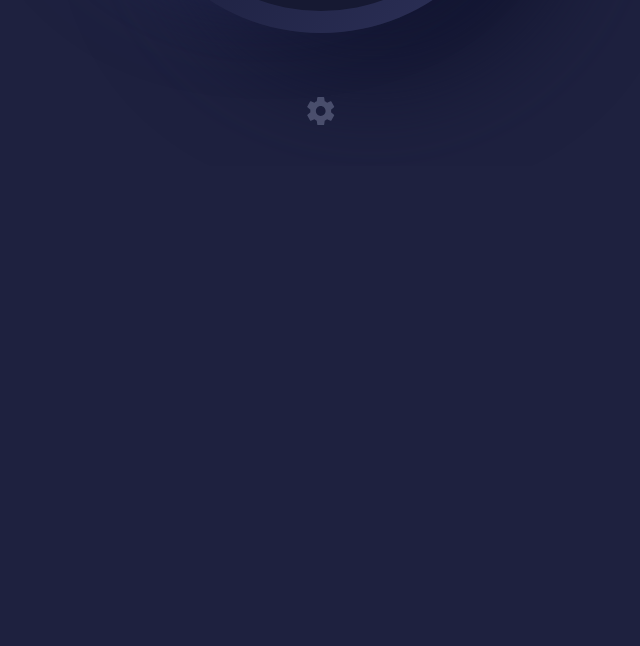
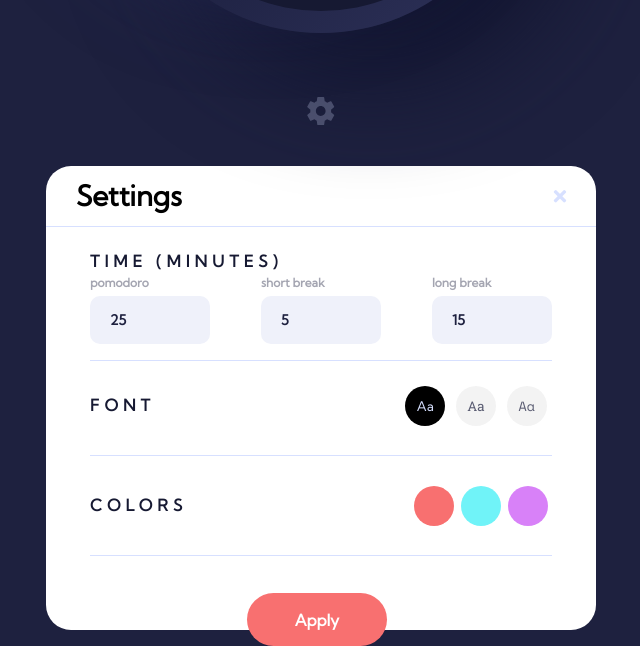
Before and after one commit to hudarahma/pomodoro-app, a plain HTML site: page index.html in a window 1280 px wide. Shown: the part 634-1280 px from the top of the page, without its empty margins (319-959 px from the left). Before the commit the page ends 800 px from the top, so only its background shows below. Drawn offline with nearby package versions, Linux system fonts and the light colour scheme.

Commit message:
creating-form-settings

```diff
--- a/css/style.css
+++ b/css/style.css
@@ -8,6 +8,9 @@
     --darker-blue:#161932;
     --white: #FFFFFF;
     --beige: #EFF1FA;
+    --robot-font :'Roboto Slab', serif;
+    --space-font : 'Space Mono', monospace;
+
 }
 
 * {
@@ -28,12 +31,29 @@ h1{
     font-size: 100px;
     letter-spacing: -5px;
 }
+
+h2{
+    font-weight: bold;
+    font-size: 28px;
+    line-height: 28px;
+    color: black;
+}
+
 h3 {
     font-weight: bold;
-    font-size: 13px;
+    font-size: 18px;
     line-height: 16px;
     letter-spacing: 15px;
     text-transform: uppercase;
+}
+
+h4 {
+    font-weight: bold;
+    font-size: 16px;
+    line-height: 13px;
+    letter-spacing: 5px;
+    text-transform: uppercase;
+    color: #161932;
 }
 
 .title {
@@ -201,3 +221,170 @@ nav > ul > li {
     user-select: none;
     cursor: pointer;
 }
+
+
+/* Form Section */
+
+form {
+    pointer-events: auto;
+    margin: auto;
+    border-radius: 25px;
+    width: 550px;
+    height: 464px;
+    background-color: var(--white);
+}
+/********** Title Settings *********/
+
+.title-settings{
+    width: 100%;
+    height: 28px;
+    display: flex;
+    align-items: center;
+    justify-content: space-between;
+    padding: 30px;
+    border-bottom: 1px solid var(--light-blue);
+}
+
+.title-settings i {
+    font-size: 18px;
+    color: var(--light-blue);
+}
+
+/********** Times Settings *********/
+.time-types {
+    width: 100%;
+    height: 129px;
+    padding-top: 25px;
+}
+
+.wrap-container {
+    width: 462px;
+    height: 109px;
+    display: flex;
+    flex-direction: column;
+    align-items: baseline;
+    justify-content: space-around;
+    margin: auto;
+    padding-bottom: 15px;
+    border-bottom: 1px solid;
+
+}
+
+.wrap-types {
+    display: flex;
+    align-items: center;
+    justify-content: space-between;
+    height: 70px;
+    width: 100%;
+}
+
+.times-opts input{
+    width: 120px;
+    height: 48px;
+    font-weight: bold;
+    font-size: 14px;
+    line-height: 14px;
+    color: var(--dark-blue);
+    padding: 20px;
+    margin-top: 5px;
+    background: #EFF1FA;
+    border-radius: 10px;
+    border: none;
+    cursor: pointer;
+}
+
+.times-opts label {
+    font-weight: bold;
+    font-size: 12px;
+    line-height: 12px;
+    color: #1E213F;
+    mix-blend-mode: normal;
+    opacity: 0.4;
+}
+
+.times-opts input:focus {
+    outline: none;
+}
+
+/********** Fonts Settings *********/
+
+.font-types {
+    width: 462px;
+    height: 100px;
+    margin: auto;
+    padding-top: 15px;
+    display: flex;
+    align-items: center;
+    justify-content: space-between;
+    padding-bottom: 15px;
+    border-bottom: 1px solid;
+}
+
+.font-buttons {
+    width: 152px;
+    height: 80px;
+    display: flex;
+    align-items: center;
+    justify-content: space-around;
+}
+.font-buttons input {
+    width: 40px;
+    height: 40px;
+    border-radius: 50%;
+    border: none;
+
+}
+.font-buttons input:focus {
+    outline: none;
+}
+
+/********** Colors Settings *********/
+.colors {
+    width: 462px;
+    height: 100px;
+    margin: auto;
+    padding-top: 15px;
+    display: flex;
+    align-items: center;
+    justify-content: space-between;
+    padding-bottom: 15px;
+    border-bottom: 1px solid;
+}
+
+.colors-type {
+    width: 142px;
+    height: 80px;
+    display: flex;
+    align-items: center;
+    justify-content: space-around;
+}
+.colors-type input {
+    width: 40px;
+    height: 40px;
+    border-radius: 50%;
+    border: none;
+}
+.colors-type input:focus {
+    outline: none;
+}
+
+/********** Button submit *********/
+#submit-btn {
+    left: 201px;
+    width: 140px;
+    height: 53px;
+    background: var(--orange);
+    border-radius: 26.5px;
+    border: none;
+    position: relative;
+    top: 37px;
+    cursor: pointer;
+    font-weight: bold;
+    font-size: 16px;
+    line-height: 16px;
+    text-align: center;
+    color: var(--white);
+}
+#submit-btn:hover {
+    background-color: #ee5858;
+}
--- a/index.html
+++ b/index.html
@@ -8,6 +8,9 @@
   <link rel="stylesheet" href="/css/style.css">
   <link rel="preconnect" href="https://fonts.gstatic.com">
   <link href="https://fonts.googleapis.com/css2?family=Kumbh+Sans&display=swap" rel="stylesheet">
+  <link rel="stylesheet" href="https://cdnjs.cloudflare.com/ajax/libs/font-awesome/5.15.2/css/all.min.css" integrity="sha512-HK5fgLBL+xu6dm/Ii3z4xhlSUyZgTT9tuc/hSrtw6uzJOvgRr2a9jyxxT1ely+B+xFAmJKVSTbpM/CuL7qxO8w==" crossorigin="anonymous" />
+  <link rel="preconnect" href="https://fonts.gstatic.com">
+  <link href="https://fonts.googleapis.com/css2?family=Roboto+Slab&family=Space+Mono&display=swap" rel="stylesheet">
   <title>Pomodoro app</title>
 </head>
 <body>
@@ -44,9 +47,59 @@
     <section class="center" id="settings">
       <img src="/assets/icon-settings.svg" alt="settings">
     </section>
+
+
+    <!-- Creating Form  -->
   </div>
 
+  <form id="setup">
+    <div class="title-settings">
+      <h2>Settings</h2><i class="fas fa-times"></i>
+    </div>
 
+    <div class="time-types">
+
+      <div class="wrap-container">
+        <h4 >TIME (MINUTES)</h4>
+        <div class="wrap-types">
+          <div class="times-opts">
+            <label for="">pomodoro</label><br>
+            <input type="number" value="25" min="0" max="25" />
+          </div>
+          <div class="times-opts">
+            <label for="">short break</label><br>
+            <input type="number" value="5" min="0" max="5" />
+          </div>
+          <div class="times-opts">
+            <label for="">long break</label><br>
+            <input type="number" value="15" min="0" max="15" />
+          </div>
+        </div>
+
+      </div>
+
+    </div>
+
+    <div class="font-types">
+      <h4>font</h4>
+      <div class="font-buttons">
+        <input type="button" value="Aa" style="background-color: black;"/>
+        <input type="button" value="Aa" style="font-family: 'Roboto Slab'; color: #1E213F; opacity: 0.73;"/>
+        <input type="button" value="Aa" style="font-family: 'Space Mono';  color: #1E213F; opacity: 0.73"/>
+      </div>
+
+    </div>
+
+    <div class="colors">
+      <h4>colors</h4>
+      <div class="colors-type">
+        <input type="button" style="background-color: #F87070;"/>
+        <input type="button" style="background-color: #70F3F8;" />
+        <input type="button" style="background-color: #D881F8"/>
+      </div>
+    </div>
+    <button id='submit-btn' type="submit">Apply</button>
+  </form>
   <script src="/js/index.js"></script>
   <!-- <script src="/js/circumference.js"></script> -->
 </body>
```
